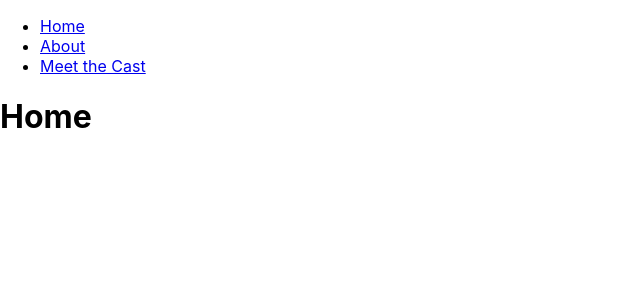
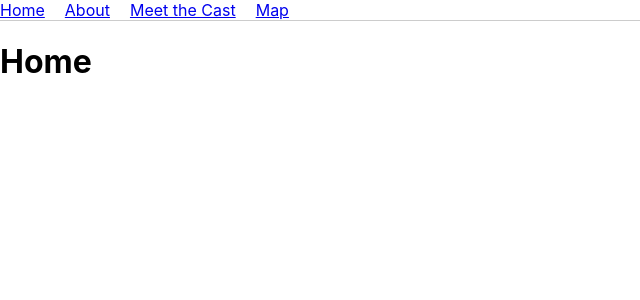
Before and after one commit to Duke1014/dickens, a React (Create React App) app: page / in a window 1280 px wide. Shown: the top 300 px of the page, without its empty margins (0-640 px from the left). Built offline with nearby package versions, Linux system fonts and the light colour scheme.

Commit message:
more pages created, navbar css started

```diff
--- a/src/components/Navbar.tsx
+++ b/src/components/Navbar.tsx
@@ -1,4 +1,5 @@
 import { Link } from 'react-router-dom';
+import "../styles/navbar.css";
 
 export default function Navbar() {
 
@@ -8,6 +9,7 @@ export default function Navbar() {
                 <li><Link to="/">Home</Link></li>
                 <li><Link to="/about">About</Link></li>
                 <li><Link to="/cast">Meet the Cast</Link></li>
+                <li><Link to="/map">Map</Link></li>
             </ul>
         </nav>
     )
--- /dev/null
+++ b/src/pages/About.tsx
@@ -0,0 +1,5 @@
+export default function About() {
+    return (
+        <></>
+    )
+}
--- /dev/null
+++ b/src/pages/Cast.tsx
@@ -0,0 +1,5 @@
+export default function Cast() {
+    return (
+        <></>
+    )
+}
--- /dev/null
+++ b/src/pages/Map.tsx
@@ -0,0 +1,5 @@
+export default function Map() {
+    return (
+        <></>
+    )
+}
--- /dev/null
+++ b/src/styles/navbar.css
@@ -0,0 +1,11 @@
+nav {
+    border-bottom: 1px solid #ccc;
+}
+
+nav ul {
+    list-style-type: none;
+    margin: 0;
+    padding: 0;
+    display: flex;
+    gap: 20px;
+}
```
